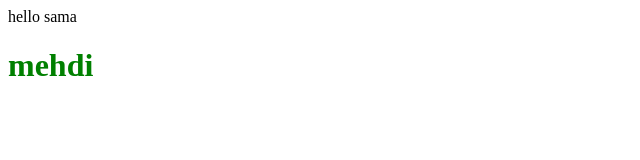
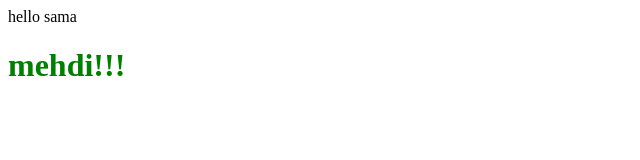
Before and after one commit to msheykh/sama, a plain HTML site: page index.html in a window 1280 px wide. Shown: the full height of the page, 0-640 px from the left. Drawn offline with Linux system fonts and the light colour scheme.

Commit message:
add ! h1

```diff
--- a/index.html
+++ b/index.html
@@ -8,6 +8,6 @@
 </head>
 <body>
     hello sama
-    <h1 style= "color: green">mehdi</h1>
+    <h1 style= "color: green">mehdi!!!</h1>
 </body>
 </html>
```
